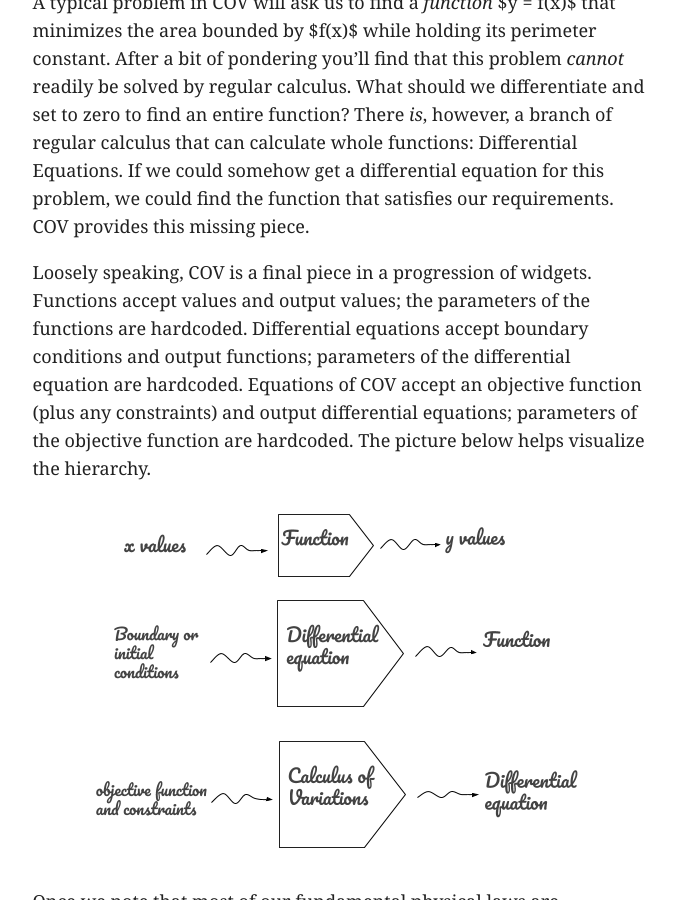
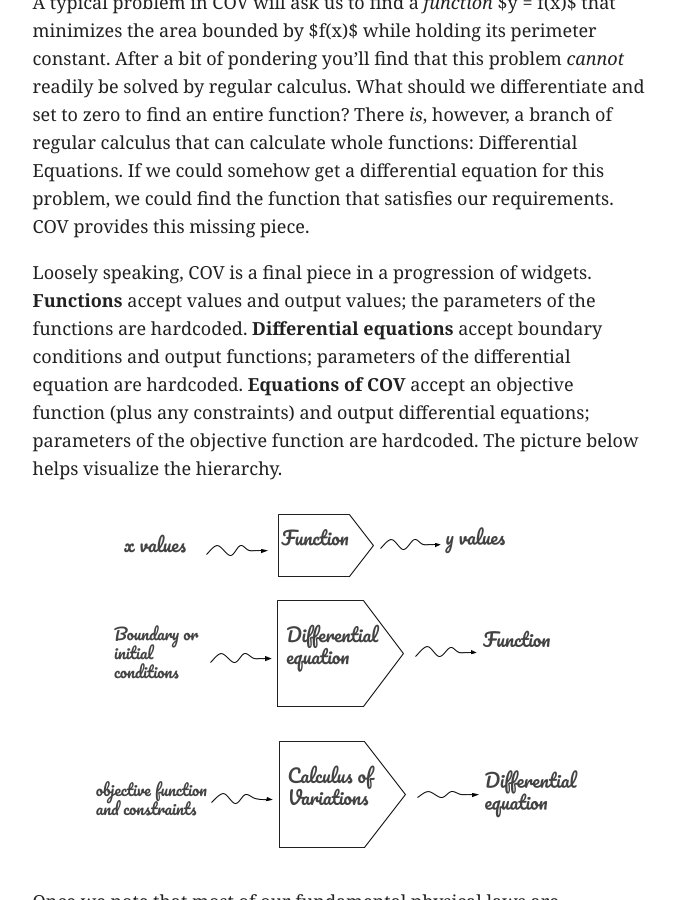
Before and after one commit to rohan-kekatpure/rohan-kekatpure.github.io, a Jekyll site: the page built from _posts/2020-08-11-calculus-of-variations.md, in a window 1280 px wide and 900 px high, scrolled down 572 px. Shown: the whole window, without its empty margins (300-975 px from the left). Built offline with Jekyll 4.4.1, drawn with Linux system fonts in a browser that asks for light colours; formulas are drawn with MathJax 3.

Commit message:
Introduction to  COV

```diff
--- a/_posts/2020-08-11-calculus-of-variations.md
+++ b/_posts/2020-08-11-calculus-of-variations.md
@@ -23,9 +23,9 @@ of regular calculus that can calculate whole functions: Differential Equations.
 differential equation for this problem, we could find the function that satisfies our requirements. COV provides this
 missing piece.
 
-Loosely speaking, COV is a final piece in a progression of widgets. Functions accept values and output values; the
-parameters of the functions are hardcoded. Differential equations accept boundary conditions and output functions;
-parameters of the differential equation are hardcoded. Equations of COV accept an objective function (plus any
+Loosely speaking, COV is a final piece in a progression of widgets. **Functions** accept values and output values; the
+parameters of the functions are hardcoded. **Differential equations** accept boundary conditions and output functions;
+parameters of the differential equation are hardcoded. **Equations of COV** accept an objective function (plus any
 constraints) and output differential equations; parameters of the objective function are hardcoded. The picture below
 helps visualize the hierarchy.
 
```
